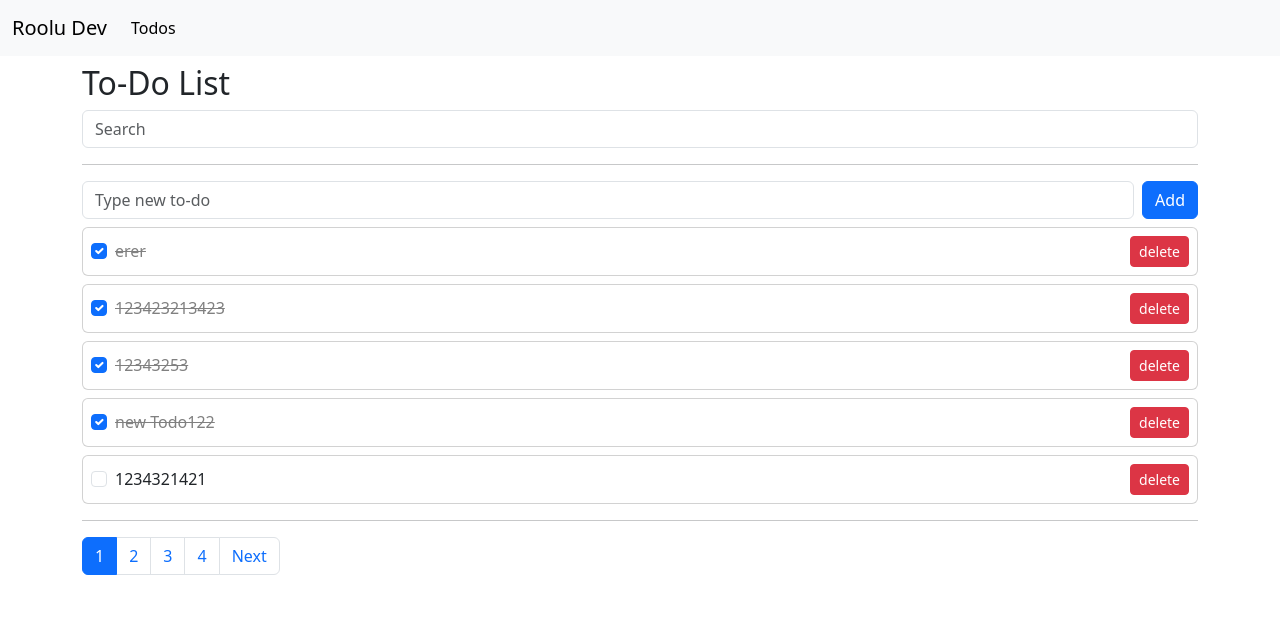
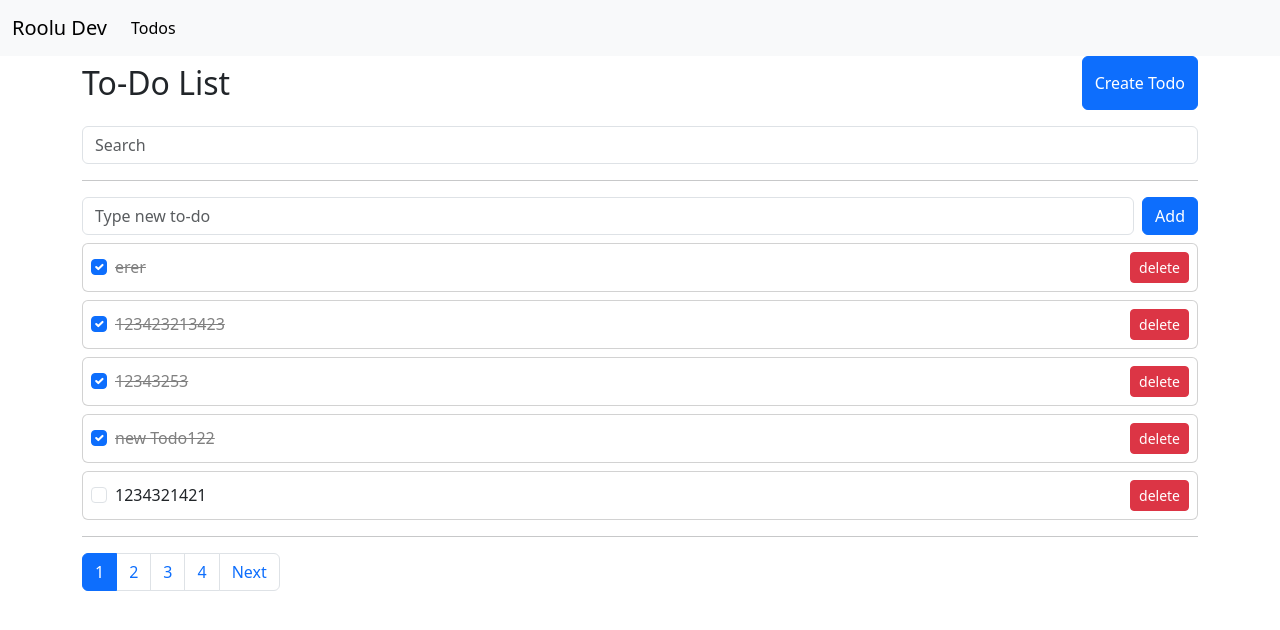
Before and after one commit to rooluDev/vue-clone-kossie, a Vue app: page /todos in a window 1280 px wide. Shown: the top 630 px of the page. Built offline with nearby package versions, Linux system fonts and the light colour scheme; data requests are answered from the project's data file.

Commit message:
lecture 58

```diff
--- /dev/null
+++ b/src/pages/todos/create/index.vue
@@ -0,0 +1,11 @@
+<template>
+    Create Page
+</template>
+
+<script>
+export default {
+
+}
+</script>
+
+<style></style>
--- a/src/pages/todos/index.vue
+++ b/src/pages/todos/index.vue
@@ -1,6 +1,10 @@
 <template>
     <div>
-        <h2 class="mt-2">To-Do List</h2>
+        <div class="d-flex justify-content-between mb-3">
+            <h2 class="mt-2">To-Do List</h2>
+            <button class="btn btn-primary" @click="moveToCreatePage">Create Todo</button>
+        </div>
+
         <input class="form-control" type="text" v-model="searchText" placeholder="Search" @keyup.enter="searchTodo" />
         <hr />
         <TodoSimpleForm @add-todo="addTodo" />
@@ -33,6 +37,7 @@
 import axios from 'axios';
 import Toast from '@/components/Toast.vue';
 import { useToast } from '@/composables/toast';
+import { useRouter } from 'vue-router';
 
 export default {
     components: {
@@ -42,6 +47,7 @@
     },
 
     setup() {
+        const router = useRouter();
         const todos = ref([]);
         const error = ref('');
         const searchText = ref('');
@@ -111,6 +117,12 @@
             }
         };
 
+        const moveToCreatePage = () => {
+            router.push({
+                name: 'TodoCreate'
+            })
+        }
+
         let timeout = null;
 
         const searchTodo = () => {
@@ -145,6 +157,7 @@
             toastMessage,
             toastAlertType,
             showToast,
+            moveToCreatePage,
         };
     }
 };
--- a/src/router/index.js
+++ b/src/router/index.js
@@ -2,6 +2,7 @@
 import Home from '../pages/index.vue';
 import Todos from '../pages/todos/index.vue';
 import Todo from '../pages/todos/_id.vue';
+import TodoCreate from '../pages/todos/create/index.vue';
 
 const router = createRouter({
     history: createWebHistory(),
@@ -15,6 +16,11 @@
             path: '/todos',
             name: 'Todos',
             component: Todos
+        },
+        {
+            path: '/todos/create',
+            name: 'TodoCreate',
+            component: TodoCreate
         },
         {
             path: '/todos/:id',
```
